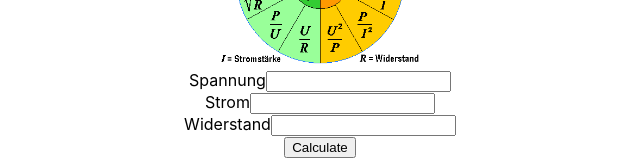
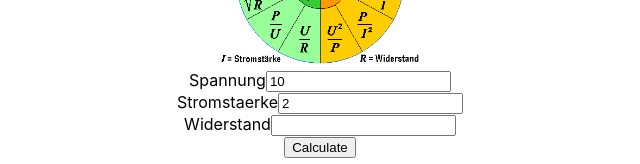
Before and after one commit to weelllliii/14_22_FormelradReactVorlage, a React (Create React App) app: page / in a window 1280 px wide. Shown: the part 177-341 px from the top of the page, without its empty margins (320-960 px from the left). Built offline with nearby package versions, Linux system fonts and the light colour scheme.

Commit message:
0008-The-input-component-shall-be-used

```diff
--- a/src/formelrad/Formelrad.js
+++ b/src/formelrad/Formelrad.js
@@ -1,20 +1,22 @@
+import {useState} from "react";
 import formelrad from "../image/formelradelektronik.gif";
+import InputField from "../formular/InputField";
 
 export default function Formelrad() {
+    const [values, setValues] = useState({
+        u: 10,
+        i: 2,
+        r: ""
+    })
+
     return (
         <>
             <h2>Formelrad</h2>
             <img src={formelrad} width="200" alt="Formelrad"/>
             <form>
-                <div>
-                    <label>Spannung</label><input></input>
-                </div>
-                <div>
-                    <label>Strom</label><input></input>
-                </div>
-                <div>
-                    <label>Widerstand</label><input></input>
-                </div>
+                <InputField color={"black"} value={values.u} label="Spannung" handleChange={e => {setValues(values => ({...values, u: e.target.value}))}} />
+                <InputField color={"black"} value={values.i} label="Stromstaerke" handleChange={e => {setValues(values => ({...values, i: e.target.value}))}} />
+                <InputField color={"black"} value={values.r} label="Widerstand" handleChange={e => {setValues(values => ({...values, r: e.target.value}))}} />
                 <button type="submit">Calculate</button>
             </form>
         </>
```
